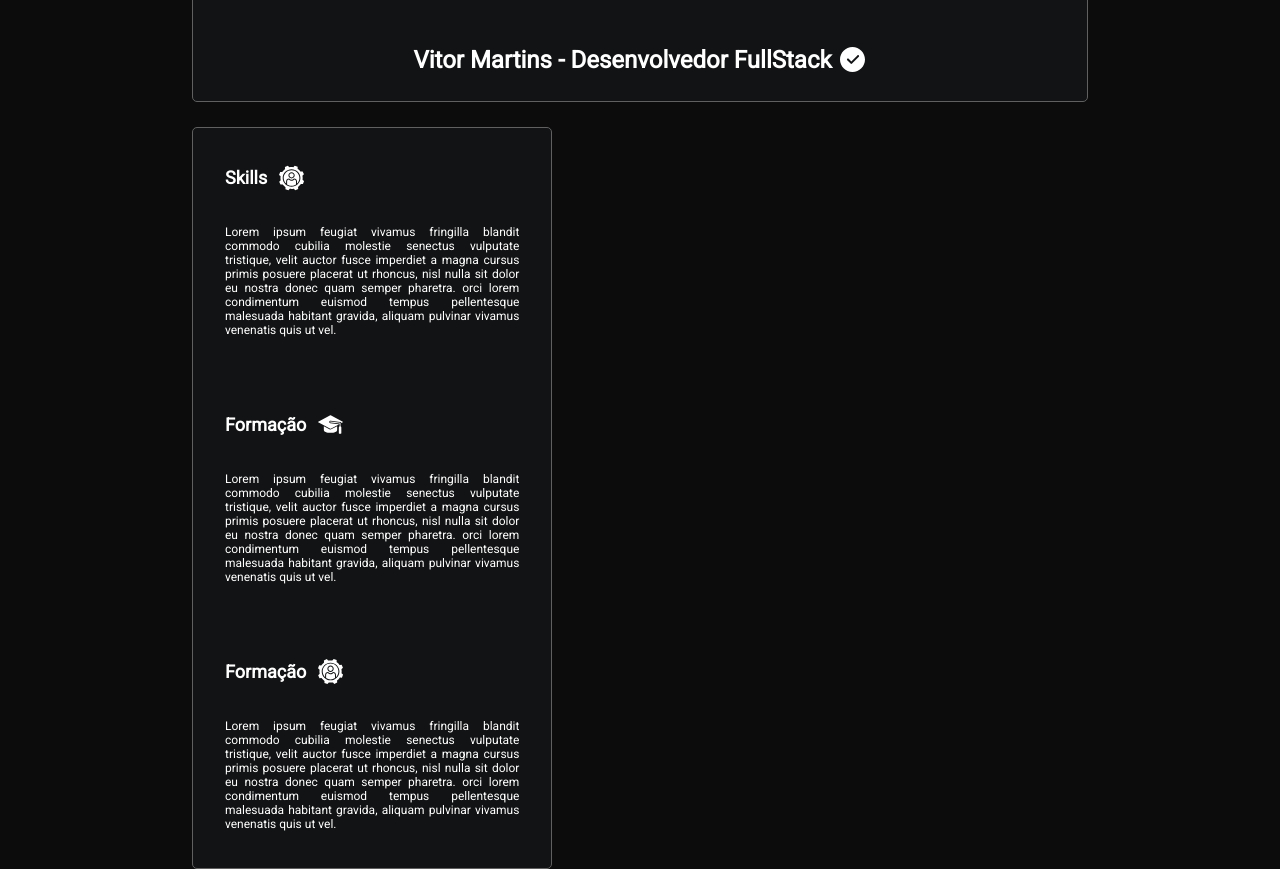
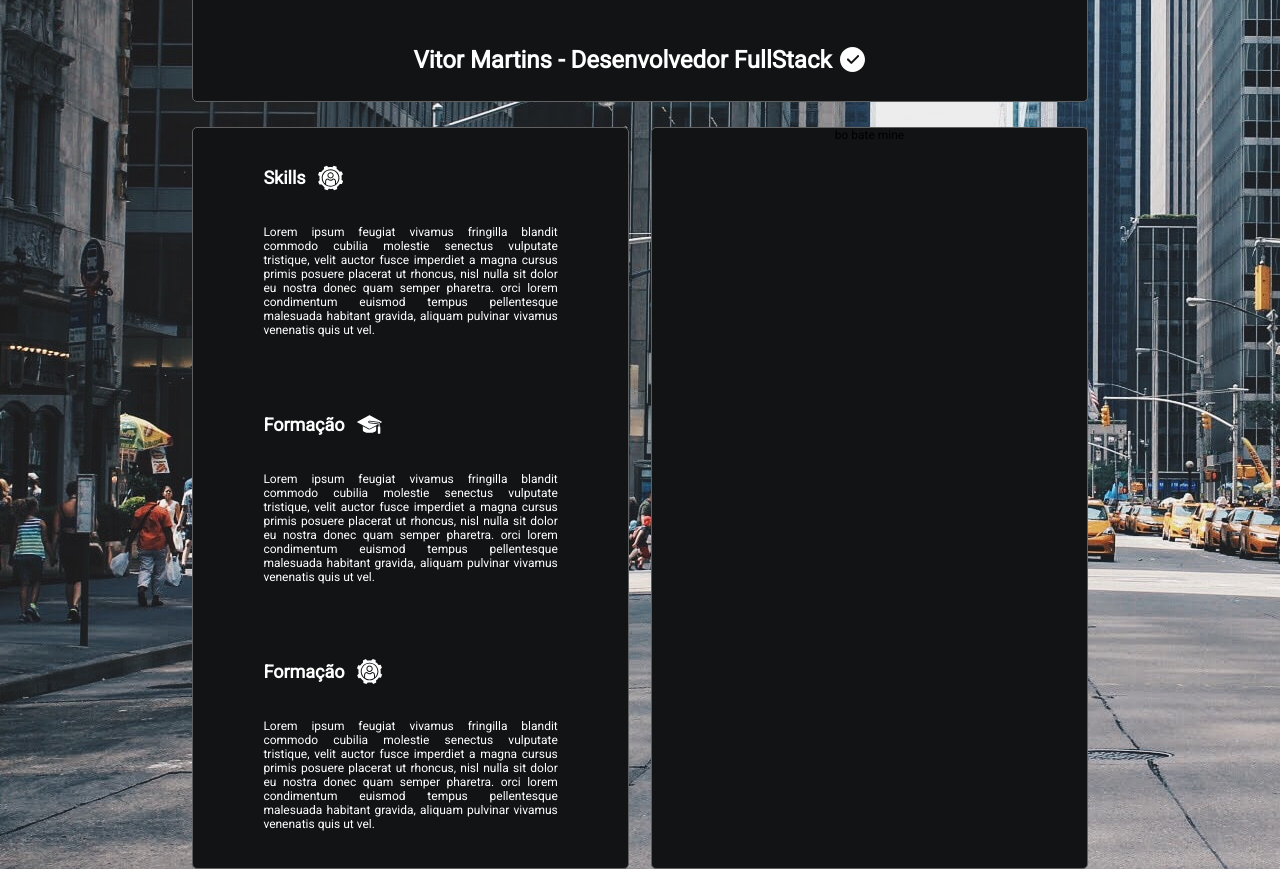
Before and after one commit to VitorMartinsAlves/aboutme.github.io, a plain HTML site: page index.html in a window 1280 px wide. Shown: the part 381-1250 px from the top of the page. Drawn offline with Linux system fonts and the light colour scheme.

Commit message:
arrumando a disposicao dos itens

```diff
--- a/assets/css/reset.css
+++ b/assets/css/reset.css
@@ -4,6 +4,9 @@ body {
     padding: 0;
     background-color: #0c0c0c;
     font-size: 12px;
+    background-image: url('../img/andrea-cau-nV7GJmSq3zc-unsplash.jpg');
+    width: 100%;
+    background-attachment: fixed;
 }
 
 h1, h2, h3, h4, h5{
--- a/assets/css/style.css
+++ b/assets/css/style.css
@@ -21,7 +21,7 @@
 
 .box2 {
     margin: 25px 0px 0px 0px;
-    width: 40%;
+    width: 34vw;
 }
 
 .verificado {
@@ -55,3 +55,8 @@ h2 {
     align-items: center;
     display: flex;
 }
+
+.about {
+    display: flex;
+    justify-content: space-between;
+}
--- a/index.html
+++ b/index.html
@@ -25,6 +25,7 @@
                     </h1>
                 </div>
             </div>
+
             <div class="about">
                 <div class="box box2">
                     <div class="sobre">
@@ -57,6 +58,11 @@
                             tempus pellentesque malesuada habitant gravida, aliquam pulvinar vivamus venenatis quis ut
                             vel. </p>
                     </div>
+
+                </div>
+                <div class="box box2">
+                    bo bate mine
+
                 </div>
             </div>
         </div>
```
Also changed, not shown: assets/img/andrea-cau-nV7GJmSq3zc-unsplash.jpg (added), 1 other file.
